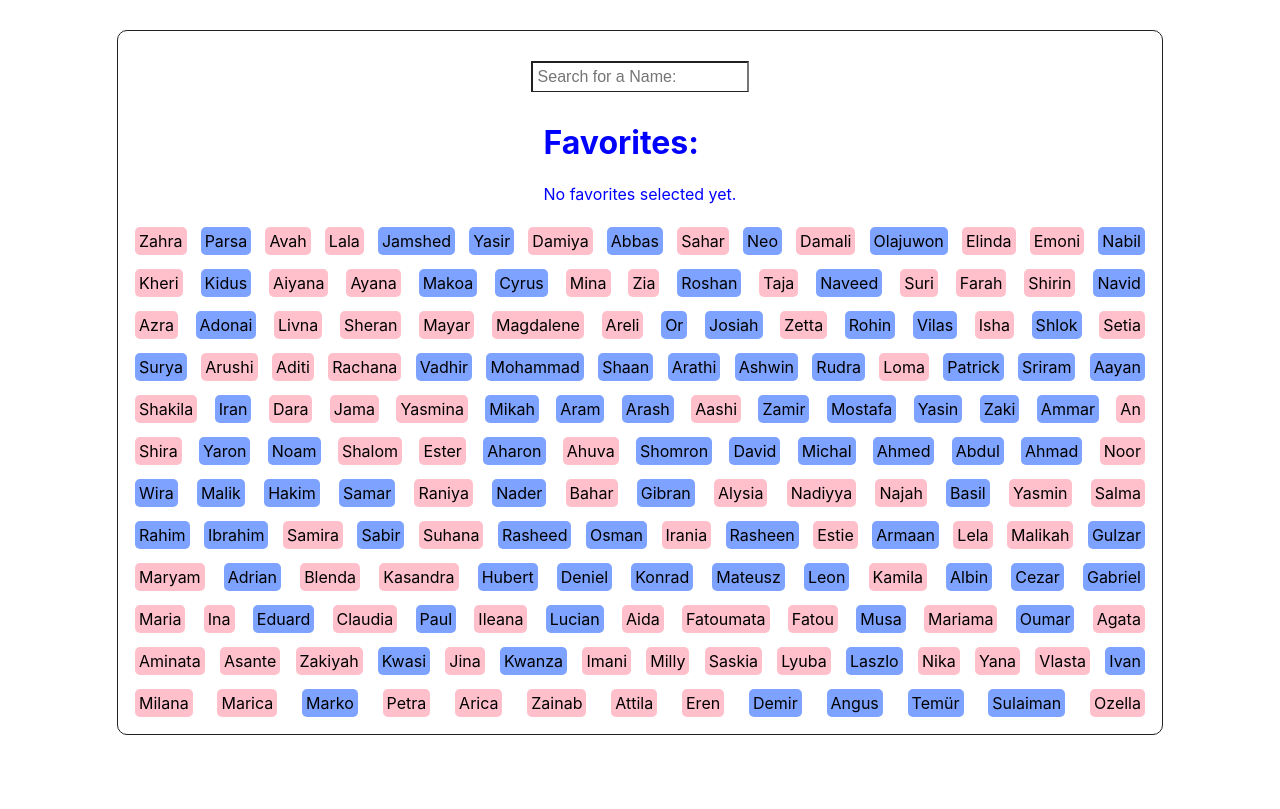
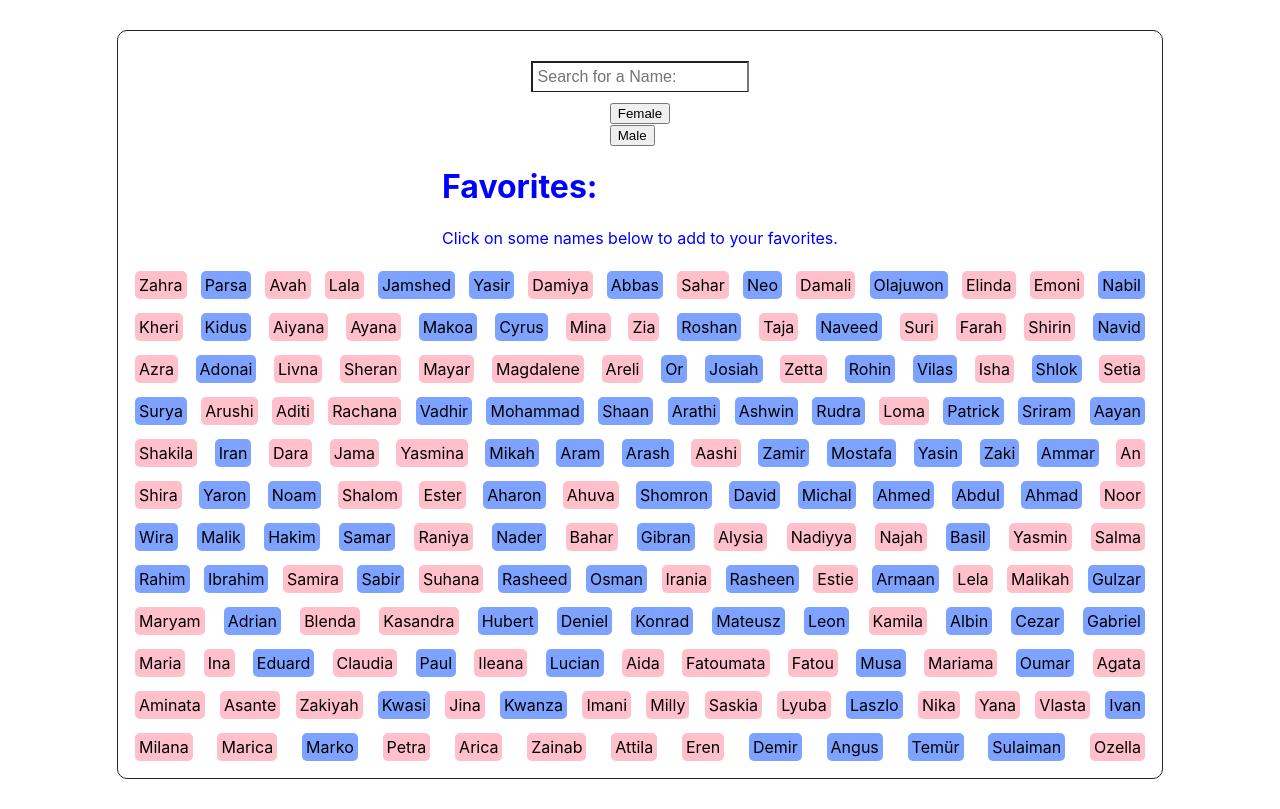
Before and after one commit to AdrianIlovan/baby-names-react, a React (Create React App) app: page / in a window 1280 px wide. Built offline with nearby package versions, Linux system fonts and the light colour scheme.

Commit message:
Both Gender Buttons ready!

```diff
--- a/src/App.js
+++ b/src/App.js
@@ -1,7 +1,6 @@
 import React from "react";
 import './App.css';
 import BabyNames from './BabyNames';
-import Favorites from './Favorites';
 
 
 function App() {
--- a/src/BabyNames.js
+++ b/src/BabyNames.js
@@ -1,34 +1,78 @@
 import React, { useState } from "react";
 import babyNamesData from './babyNamesData.json';
 import Favorites from "./Favorites";
+import GenderButtons from "./GenderButtons";
 
 const BabyNames = () => {
+  // Gender BTN
+  const [femaleGender, setFemaleGender] = useState(false); // Track female gender button state
+  const [maleGender, setMaleGender] = useState(false);
+
+  // Search Input
   const [search, setSearch] = useState("");
-  const [favorites, setFavorites] = useState([]);
+
+  // Filter Names
   const [filteredItems, setFilteredItems] = useState(babyNamesData);
 
   const handleSearchChange = (e) => {
     const searchValue = e.target.value;
     setSearch(searchValue);
 
-    const filteredItems = babyNamesData.filter(item =>
+    let filteredItems = babyNamesData.filter((item) =>
       item.name.toLowerCase().includes(searchValue.toLowerCase())
     );
+
+    if (femaleGender) {
+      filteredItems = filteredItems.filter((item) => item.sex === "f");
+    } else if (maleGender) {
+      filteredItems = filteredItems.filter((item) => item.sex === "m");
+    }
+
     setFilteredItems(filteredItems);
   };
 
+  // Add/Remove Favorites
+  const [favorites, setFavorites] = useState([]);
+
   const addToFavorites = (name) => {
-    setFavorites(prevFavorites => [...prevFavorites, name]);
-    setFilteredItems(prevFilteredItems =>
-      prevFilteredItems.filter(item => item.name !== name)
+    setFavorites((prevFavorites) => [...prevFavorites, name]);
+    setFilteredItems((prevFilteredItems) =>
+      prevFilteredItems.filter((item) => item.name !== name)
     );
   };
 
   const removeFromFavorites = (name) => {
-    setFilteredItems(prevFilteredItems => [...prevFilteredItems, { name }]);
-    setFavorites(prevFavorites =>
-      prevFavorites.filter(favorite => favorite !== name)
+    setFavorites((prevFavorites) =>
+      prevFavorites.filter((favorite) => favorite !== name)
     );
+  };
+
+  const handleFemaleButtonClick = () => {
+    setFemaleGender(!femaleGender); // Toggle the female gender button state
+
+    let filteredItems = babyNamesData.filter((item) =>
+      item.name.toLowerCase().includes(search.toLowerCase())
+    );
+
+    if (!femaleGender) {
+      filteredItems = filteredItems.filter((item) => item.sex === "f");
+    }
+
+    setFilteredItems(filteredItems);
+  };
+
+  const handleMaleButtonClick = () => {
+    setMaleGender(!maleGender); // Toggle the male gender button state
+
+    let filteredItems = babyNamesData.filter((item) =>
+      item.name.toLowerCase().includes(search.toLowerCase())
+    );
+
+    if (!maleGender) {
+      filteredItems = filteredItems.filter((item) => item.sex === "m");
+    }
+
+    setFilteredItems(filteredItems);
   };
 
   return (
@@ -40,11 +84,23 @@ const BabyNames = () => {
         value={search}
         onChange={handleSearchChange}
       />
+      <div className="gender-btn">
+        <GenderButtons
+          femaleGender={femaleGender}
+          onFemaleClick={handleFemaleButtonClick}
+          maleGender={maleGender}
+          onMaleClick={handleMaleButtonClick}
+        />
+      </div>
       <div className="favorites">
-        <Favorites favorites={favorites} removeFromFavorites={removeFromFavorites} addToFavorites={addToFavorites} />
+        <Favorites
+          favorites={favorites}
+          removeFromFavorites={removeFromFavorites}
+          addToFavorites={addToFavorites}
+        />
       </div>
       <div className="names">
-        {filteredItems.map(item => (
+        {filteredItems.map((item) => (
           <div
             className={item.sex === "m" ? "male-names" : "female-names"}
             key={item.id}
--- a/src/Favorites.js
+++ b/src/Favorites.js
@@ -1,6 +1,6 @@
 import React from "react";
 
-const Favorites = ({ favorites, removeFromFavorites, addToFavorites }) => {
+const Favorites = ({ favorites, removeFromFavorites }) => {
   return (
     <div className="favorites">
       <h1>Favorites:</h1>
@@ -17,7 +17,7 @@ const Favorites = ({ favorites, removeFromFavorites, addToFavorites }) => {
           ))}
         </div>
       ) : (
-        <p>No favorites selected yet.</p>
+        <p>Click on some names below to add to your favorites.</p>
       )}
     </div>
   );
--- /dev/null
+++ b/src/GenderButtons.js
@@ -0,0 +1,21 @@
+import React from "react";
+
+const GenderButtons = ({femaleGender, maleGender, onMaleClick, onFemaleClick}) => {
+    return(
+        <div className="buttons">
+        <div className="female-button">
+            <button onClick={onFemaleClick}>
+                {femaleGender ? "Show All" : "Female"}
+            </button>
+        </div>
+        <div className="male-button">
+                        <button onClick={onMaleClick}>
+                {maleGender ? "Show All" : "Male"}
+                        </button>
+        </div>
+        </div>
+
+    );
+};
+
+export default GenderButtons;
```
